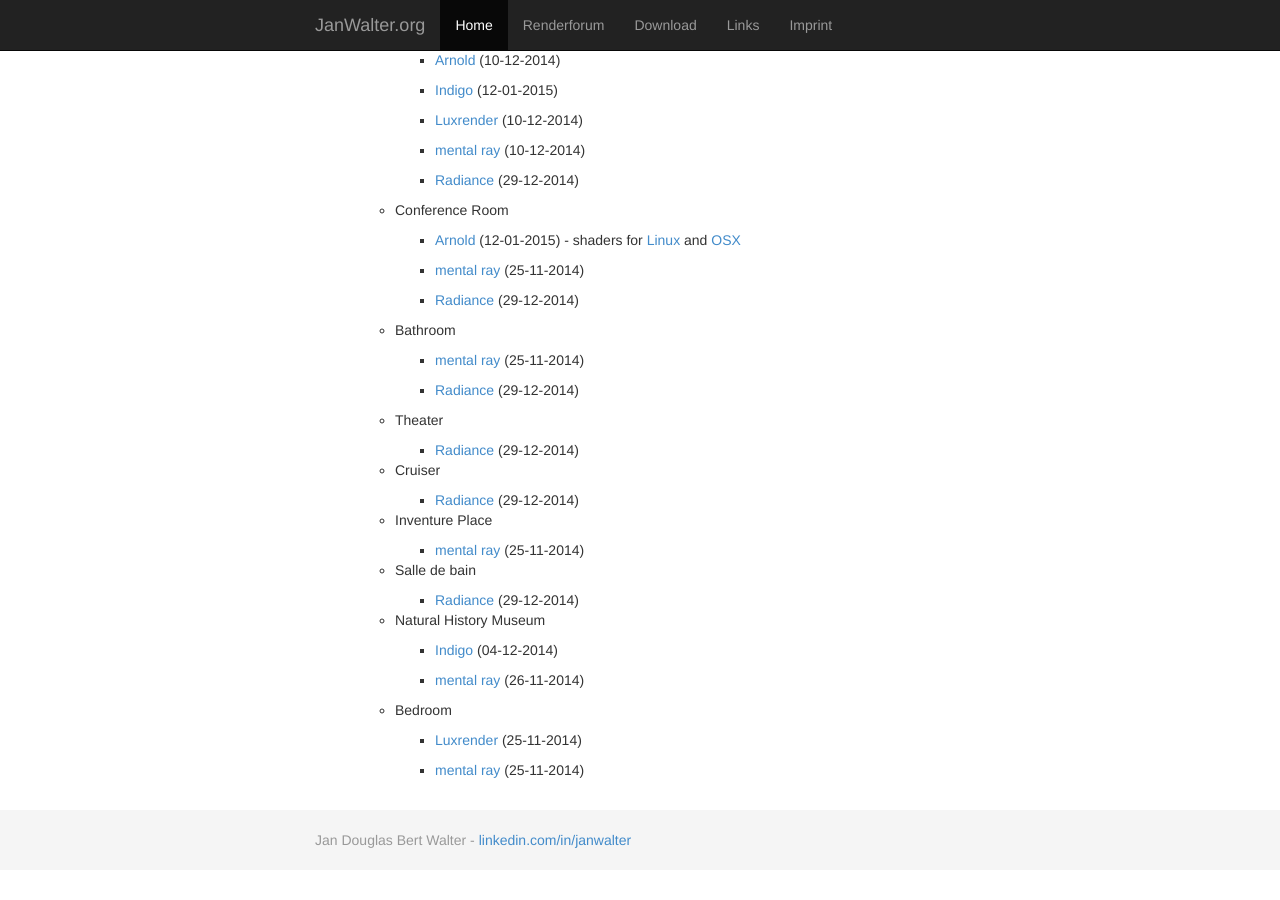
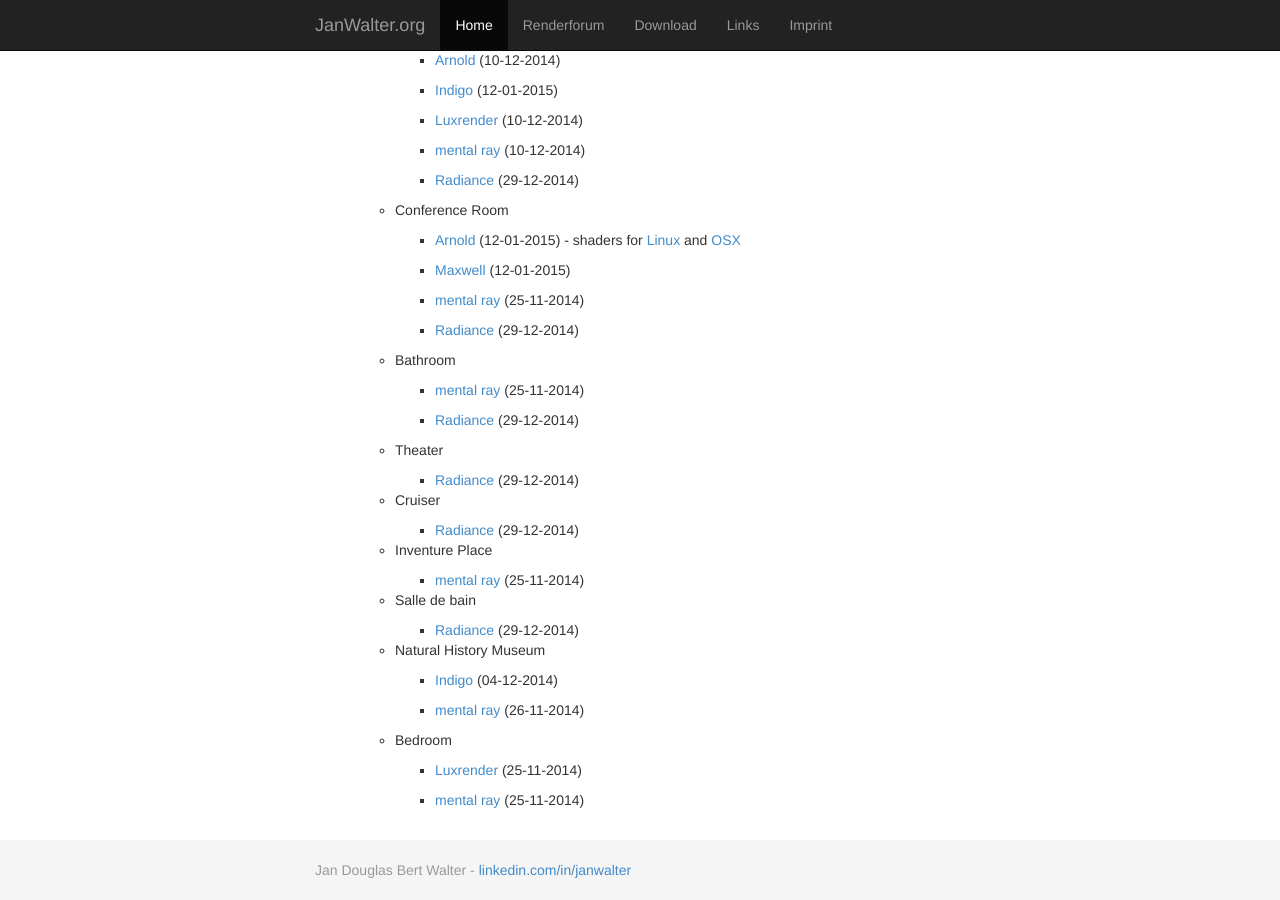
Before and after one commit to wahn/jan_walter_org, a Jekyll site: the page built from download/index.md, in a window 1280 px wide and 900 px high, scrolled down 690 px. Built offline with Jekyll 4.4.1, drawn with Linux system fonts in a browser that asks for light colours; Markdown is read by kramdown in place of the engine named in the settings; before the commit the page ends 1560 px from its top, so only the background shows below that.

Commit message:
Download link for the conference room scene in Maxwell Studio file format.

```diff
--- a/download/index.md
+++ b/download/index.md
@@ -71,6 +71,8 @@
         and
         [OSX](https://www.janwalter.org/Download/Scenes/rad_shaders_macosx_arnold_4.2.2.0.tar.gz)
 
+        + [Maxwell](https://www.janwalter.org/Download/Scenes/conference_room_mxs.tar.gz) (12-01-2015)
+
         + [mental ray](https://www.janwalter.org/Download/Scenes/conference_room_mi.tar.gz) (25-11-2014)
 
         + [Radiance](https://www.janwalter.org/Download/Scenes/conference_room_rad.tar.gz) (29-12-2014)
```
